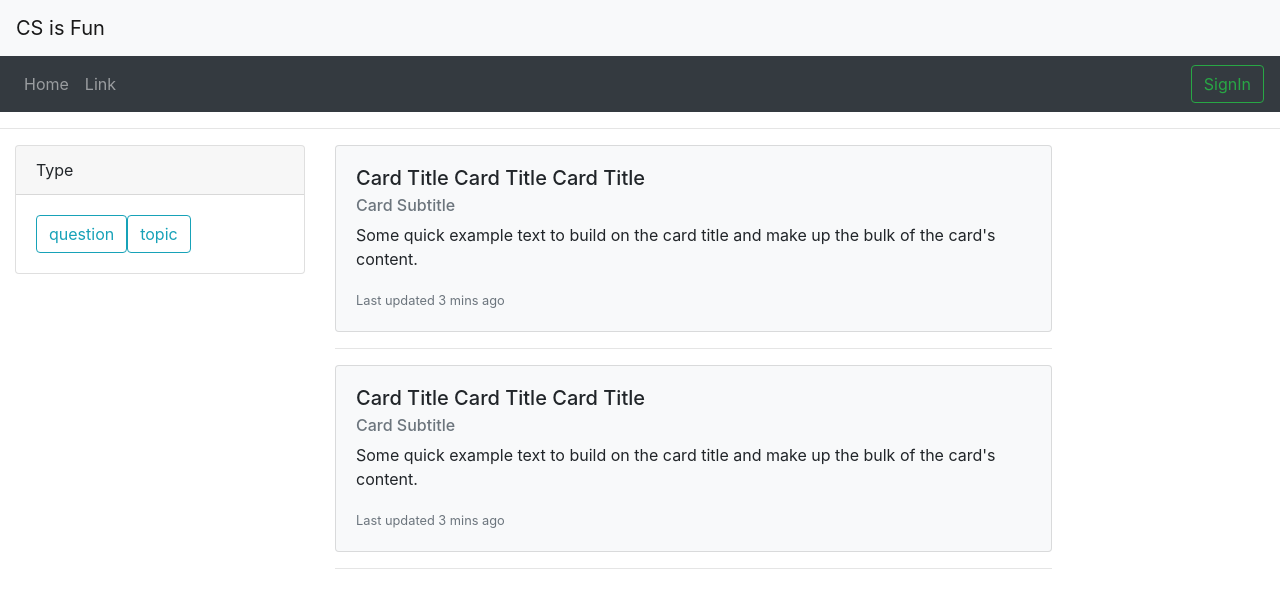
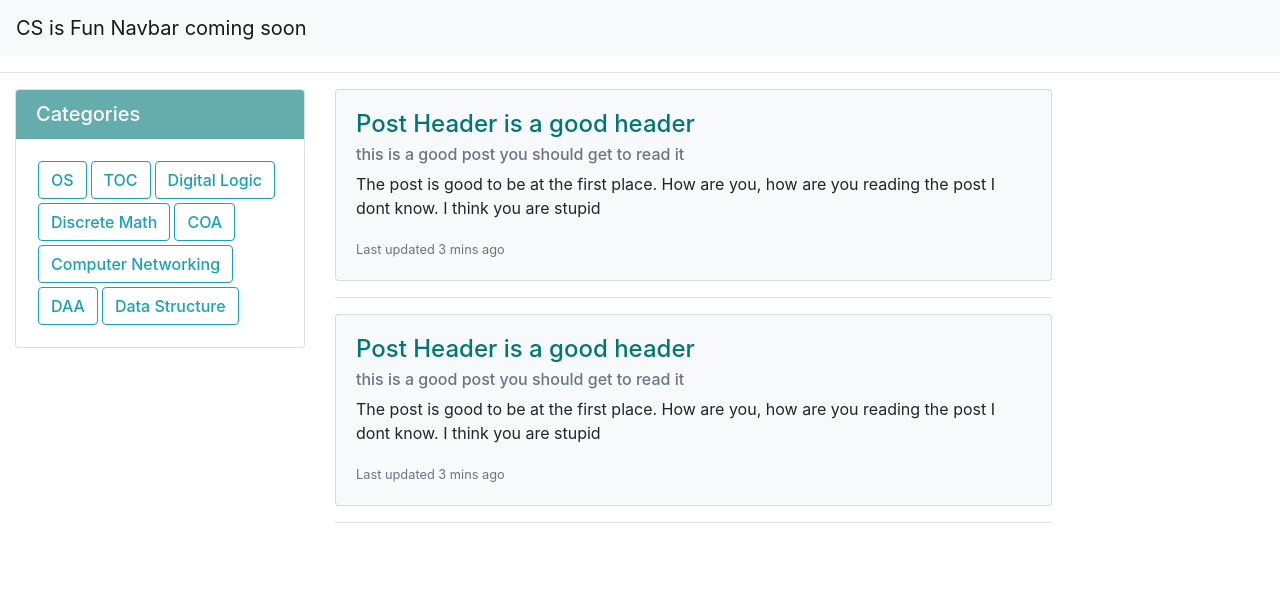
Before and after one commit to sandipbhuyan/csisfun, a React (Create React App) app: page / in a window 1280 px wide. Shown: the top 608 px of the page. Built offline with nearby package versions, Linux system fonts and the light colour scheme.

Commit message:
Reformat the code and make it more dynamic

```diff
--- a/src/App.js
+++ b/src/App.js
@@ -12,20 +12,55 @@ import {
     ListContent
 } from './component';
 
+const post = [
+    {
+        id: 1,
+        header: "Post Header is a good header",
+        description: "this is a good post you should get to read it",
+        content: "The post is good to be at the first place. How are you, how are you reading the post I dont know. I think you are stupid",
+        createdAt: "20-10-2020 12:22:22"
+    },
+    {
+        id: 1,
+        header: "Post Header is a good header",
+        description: "this is a good post you should get to read it",
+        content: "The post is good to be at the first place. How are you, how are you reading the post I dont know. I think you are stupid",
+        createdAt: "20-10-2020 12:22:22"
+    }
+]
+
 function App() {
     const [loading, setLoading] = React.useState(false);
-    const data = [1, 2];
-    const [state, setState] = React.useState(0);
+    const [state, setState] = React.useState(true);
     const [postId, setPostId] = React.useState(0);
     const [category, setCategory] = React.useState(0);
     const [type, setType] = React.useState("")
     const selectCategory = (categoryId) => {
         setLoading(true);
         setCategory(categoryId);
+        setTimeout(() => {
+            setLoading(false);
+        }, 2000)
     }
     const selectType = (type) => {
         setLoading(true);
         setType(type);
+        setTimeout(() => {
+            setLoading(false);
+        }, 2000)
+    }
+
+    const changeState = () => {
+        setState(!state)
+        setTimeout(() => {
+            setLoading(false);
+        }, 2000)
+    }
+
+    const selectPost = (id) => {
+        setLoading(true);
+        setPostId(id);
+        changeState();
     }
 
     return (
@@ -42,12 +77,21 @@ function App() {
             <Container fluid>
                 <Row>
                     <Col xs={3} id="sidebar-wrapper">
-                        <Sidebar state={1} selectCat={selectCategory} selectT={selectType}/>
+                        <Sidebar state={state} selectCat={selectCategory} selectT={selectType}/>
                     </Col>
                     <Col xs={7} id="page-content-wrapper">
                         <section className={"main-content"}>
                             {
-                                data.map(val => ( <><ListContent /> <hr/></>))
+                                post.map(val =>
+                                    <ListContent
+                                        id={val.id}
+                                        header={val.header}
+                                        description={val.description}
+                                        content={val.content}
+                                        createdAt={val.createdAt}
+                                        selectPost={selectPost}
+                                    />
+                                )
                             }
                         </section>
                     </Col>
--- a/src/App.scss
+++ b/src/App.scss
@@ -1,4 +1,5 @@
 @import "~bootstrap/scss/bootstrap";
+
 .main-content {
   min-height: 100vh;
 }
@@ -25,7 +26,3 @@ a:hover {
 a {
   color: inherit;
 }
-
-.toc-link:hover {
-  cursor: pointer;
-}
--- a/src/component/Header.js
+++ b/src/component/Header.js
@@ -2,26 +2,13 @@ import React from 'react';
 import '../App.scss';
 import {
     Navbar,
-    Nav,
-    Button
 } from "react-bootstrap";
 
 function Header() {
     return (
         <div>
             <Navbar bg={"light"}>
-                <Navbar.Brand>CS is Fun</Navbar.Brand>
-            </Navbar>
-            <Navbar bg="dark" variant="dark">
-                <Navbar.Toggle aria-controls="basic-navbar-nav"/>
-                <Navbar.Collapse id="basic-navbar-nav">
-                    <Nav className="mr-auto">
-                        <Nav.Link href="#home">Home</Nav.Link>
-                        <Nav.Link href="#link">Link</Nav.Link>
-
-                    </Nav>
-                    <Button variant="outline-success">SignIn</Button>
-                </Navbar.Collapse>
+                <Navbar.Brand>CS is Fun Navbar coming soon</Navbar.Brand>
             </Navbar>
         </div>
     );
--- a/src/component/ListContent.js
+++ b/src/component/ListContent.js
@@ -1,24 +1,26 @@
 import React from 'react';
-import '../App.scss';
+import '../styles/ListContent.scss';
 import {Card} from "react-bootstrap";
 
-function ListContent() {
+function ListContent({id, header, description, content, createdAt, selectPost}) {
     return (
+        <>
+            <a className={"list-content"} onClick={() => selectPost(id)}>
                 <Card bg={"light"}>
-            <a href="">
                     <Card.Body>
-                    <Card.Title>Card Title Card Title Card Title</Card.Title>
-                    <Card.Subtitle className="mb-2 text-muted">Card Subtitle</Card.Subtitle>
+                        <Card.Title className={"blog-list-content"} as={"h4"}>{header}</Card.Title>
+                        <Card.Subtitle className="mb-2 text-muted">{description}</Card.Subtitle>
                         <Card.Text>
-                        Some quick example text to build on the card title and make up the bulk of
-                        the card's content.
+                            {content}
                         </Card.Text>
                         <Card.Text>
                             <small className="text-muted">Last updated 3 mins ago</small>
                         </Card.Text>
                     </Card.Body>
+                </Card>
             </a>
-        </Card>
+            <hr/>
+        </>
     );
 }
 
--- a/src/component/Sidebar.js
+++ b/src/component/Sidebar.js
@@ -1,5 +1,5 @@
 import React from 'react';
-import '../App.scss';
+import '../styles/Sidebar.scss';
 import { Card, Button} from "react-bootstrap";
 
 function Sidebar({ state, selectCat, selectT}) {
@@ -19,13 +19,13 @@ function Sidebar({ state, selectCat, selectT}) {
         selectT(type);
     }
     return (
-        <Card>
-            <Card.Header>{state === 0 ? "Categories": "Type"}</Card.Header>
+        <Card text={"white"}>
+            <Card.Header as={"h5"} className={"sidebar-header"}>{state ? "Categories": "Type"}</Card.Header>
             <Card.Body>
-                {state === 0 ? (<>
-                    {categories.map((val, index) => <Button variant="outline-info" onClick={() => selectCategory(index)}>{val}</Button>)}
+                {state ? (<>
+                    {categories.map((val, index) => <Button  className={"category-button"} variant={category === val ? "info" : "outline-info"} disabled={category === val} onClick={() => selectCategory(index)}>{val}</Button>)}
                 </>) : (<>
-                    {types.map((val) => <Button variant="outline-info" onClick={() => selectType(val)}>{val}</Button>)}
+                    {types.map((val) => <Button className={"category-button"}  variant={type === val ? "info" : "outline-info"} disabled={type === val} onClick={() => selectType(val)}>{val}</Button>)}
                 </>)}
             </Card.Body>
         </Card>
--- /dev/null
+++ b/src/styles/ListContent.scss
@@ -0,0 +1,9 @@
+@import "./variables";
+
+.blog-list-content {
+  color: $theme-color;
+}
+
+.list-content:hover {
+  cursor: pointer;
+}
--- /dev/null
+++ b/src/styles/Sidebar.scss
@@ -0,0 +1,11 @@
+@import "./variables";
+
+.sidebar-header {
+  background: $theme-color;
+  opacity: 0.6;
+}
+
+.category-button {
+  margin: 2px;
+  font-weight: 500;
+}
--- /dev/null
+++ b/src/styles/variables.scss
@@ -0,0 +1 @@
+$theme-color: #007777
```
Lines whose indentation alone changed are shown as unchanged.
